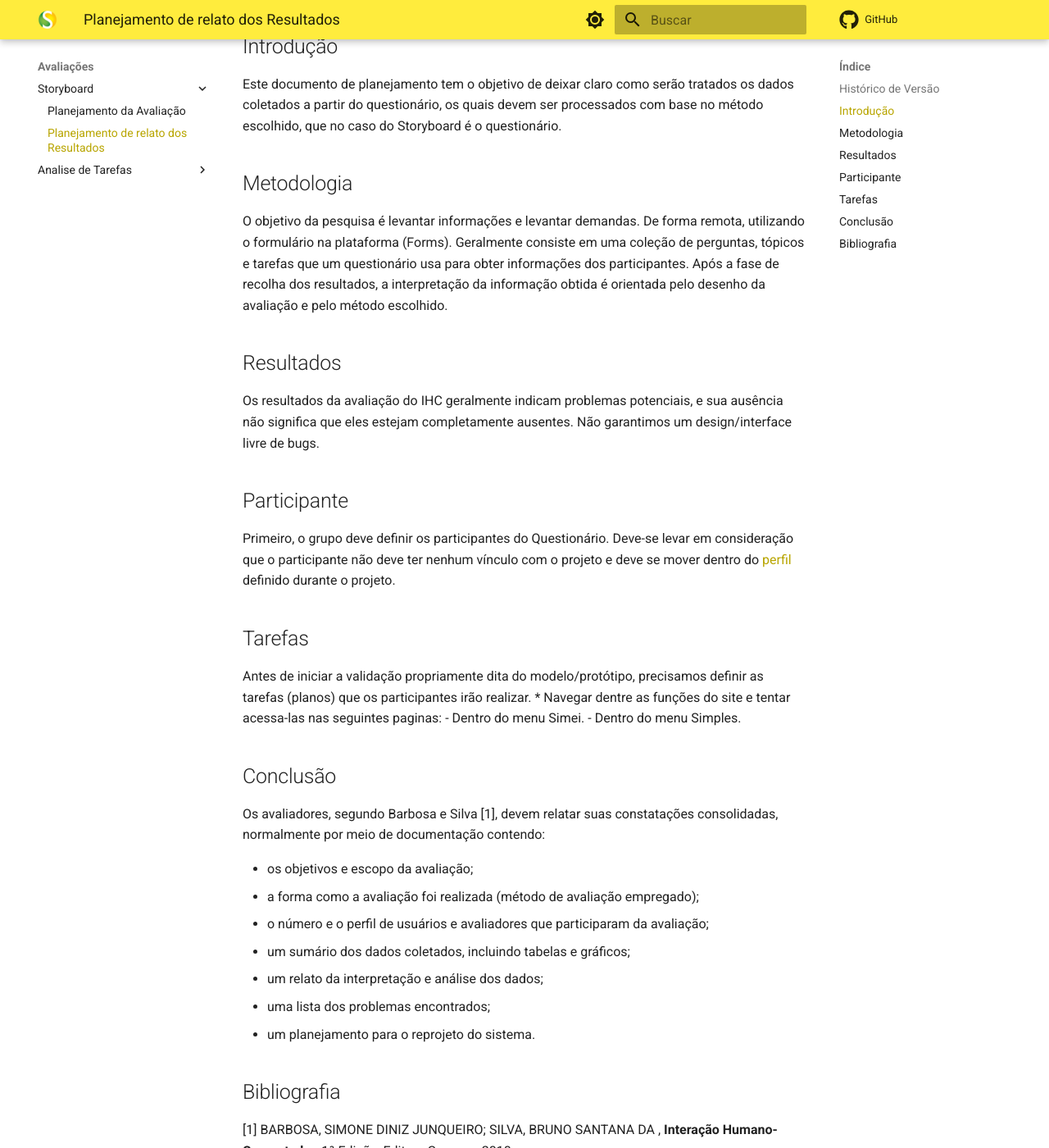
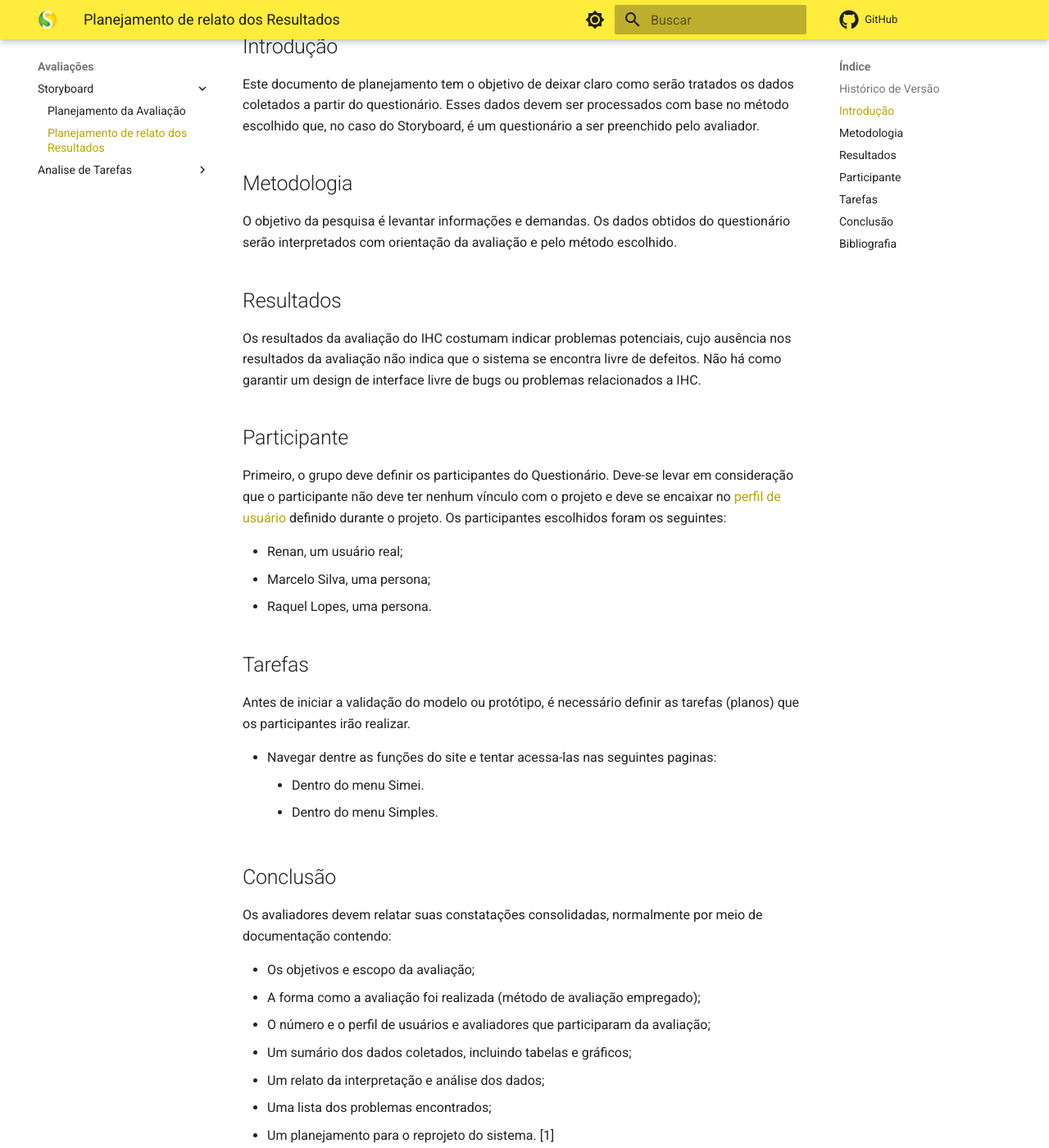
Before and after one commit to Interacao-Humano-Computador/2022.2-SimplesNacional, an MkDocs documentation site: the page built from docs/Avaliacoes/Storyboard/PlanejamentoRelatoResuStoryboard.md, in a window 1280 px wide and 1400 px high, scrolled down 470 px. Shown: the whole window at 82% size. Built offline with MkDocs 1.6.1 and Material for MkDocs 9.7.7, drawn with Linux system fonts in a browser that asks for light colours; comment, search, counter and statistics services are not loaded.

Commit message:
Ajustes no questionário e resultados do storyboard

```diff
--- a/docs/Avaliacoes/Storyboard/PlanejamentoRelatoResuStoryboard.md
+++ b/docs/Avaliacoes/Storyboard/PlanejamentoRelatoResuStoryboard.md
@@ -4,42 +4,46 @@
 
 |Data de Realização|Data Prevista de Revisão|Versão|Descrição|Autor|Revisor|
 | :----------: | :------: | :-----------: | :---------: |:---------: | :---------: |
-|14/12/2022|14/12/2022|1.0|Criação do Documento|[João Lucas](https://github.com/HacKairos)|-|
+|14/12/2022|14/12/2022|1.0|Criação do Documento|[João Lucas](https://github.com/HacKairos)|[Ana Luiza](https://github.com/AnHoff)|
 
 ## Introdução
 
-Este documento de planejamento tem o objetivo de deixar claro como serão tratados os dados coletados a partir do questionário, os quais devem ser processados com base no método escolhido, que no caso do Storyboard é o questionário.
+Este documento de planejamento tem o objetivo de deixar claro como serão tratados os dados coletados a partir do questionário. Esses dados devem ser processados com base no método escolhido que, no caso do Storyboard, é um questionário a ser preenchido pelo avaliador.
 
 ## Metodologia
 
-O  objetivo da pesquisa é levantar informações e levantar demandas. De forma remota, utilizando o formulário na plataforma (Forms). Geralmente consiste em uma coleção de perguntas, tópicos e tarefas que um questionário usa para obter informações dos participantes. Após a fase de recolha dos resultados, a interpretação da informação obtida é orientada pelo desenho da avaliação e pelo método escolhido.
+O  objetivo da pesquisa é levantar informações e demandas. Os dados obtidos do questionário serão interpretados com orientação da avaliação e pelo método escolhido.
 
 ## Resultados
 
-Os resultados da avaliação do IHC geralmente indicam problemas potenciais, e sua ausência não significa  que eles estejam completamente ausentes. Não garantimos um design/interface livre de bugs.
+Os resultados da avaliação do IHC costumam indicar problemas potenciais, cujo ausência nos resultados da avaliação não indica que o sistema se encontra livre de defeitos. Não há como garantir um design de interface livre de bugs ou problemas relacionados a IHC.
 
 ## Participante
 
-Primeiro, o grupo deve definir os participantes do Questionário. Deve-se levar em consideração que o participante não deve ter nenhum vínculo com o projeto e deve se mover dentro do [perfil](../../Tarefas/perfilUsuario.md) definido durante o projeto.
+Primeiro, o grupo deve definir os participantes do Questionário. Deve-se levar em consideração que o participante não deve ter nenhum vínculo com o projeto e deve se encaixar no [perfil de usuário](../../Tarefas/perfilUsuario.md) definido durante o projeto. Os participantes escolhidos foram os seguintes:
+
+* Renan, um usuário real;
+* Marcelo Silva, uma persona;
+* Raquel Lopes, uma persona.
 
 ## Tarefas
-Antes de iniciar  a validação propriamente dita do modelo/protótipo, precisamos definir as tarefas (planos) que os participantes irão realizar.
+Antes de iniciar a validação do modelo ou protótipo, é necessário definir as tarefas (planos) que os participantes irão realizar.
+
 * Navegar dentre as funções do site e tentar acessa-las nas seguintes paginas:
     - Dentro do menu Simei.
     - Dentro do menu Simples.
 
-
 ## Conclusão
 
-Os avaliadores, segundo Barbosa e Silva [1], devem relatar suas constatações consolidadas, normalmente por meio de documentação contendo:
+Os avaliadores devem relatar suas constatações consolidadas, normalmente por meio de documentação contendo:
 
-- os objetivos e escopo da avaliação;
-- a forma como a avaliação foi realizada (método de avaliação empregado);
-- o número e o perfil de usuários e avaliadores que participaram da avaliação;
-- um sumário dos dados coletados, incluindo tabelas e gráficos;
-- um relato da interpretação e análise dos dados;
-- uma lista dos problemas encontrados;
-- um planejamento para o reprojeto do sistema.
+- Os objetivos e escopo da avaliação;
+- A forma como a avaliação foi realizada (método de avaliação empregado);
+- O número e o perfil de usuários e avaliadores que participaram da avaliação;
+- Um sumário dos dados coletados, incluindo tabelas e gráficos;
+- Um relato da interpretação e análise dos dados;
+- Uma lista dos problemas encontrados;
+- Um planejamento para o reprojeto do sistema. [1]
 
 ## Bibliografia
 
```
Also changed, not shown: docs/Avaliacoes/Storyboard/PlanejamentoAvStoryboard.md (+18 -15 lines).
